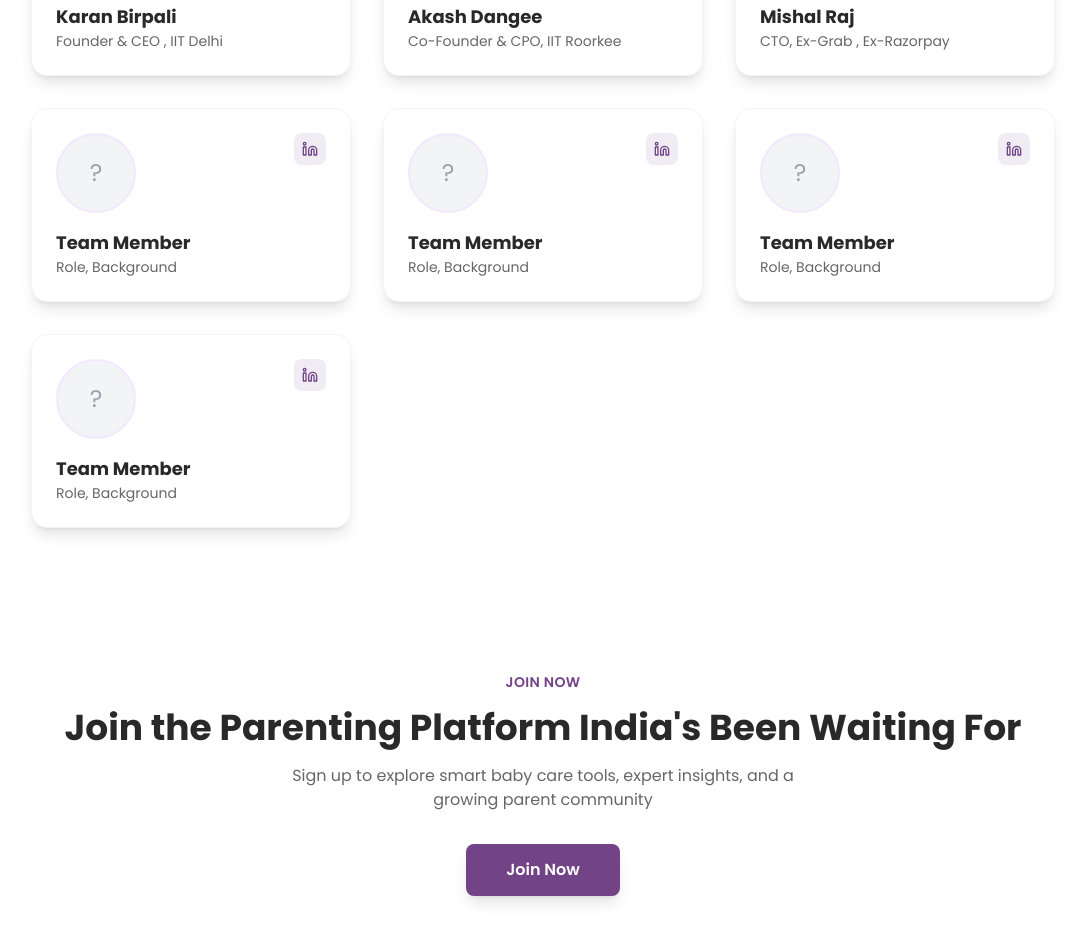
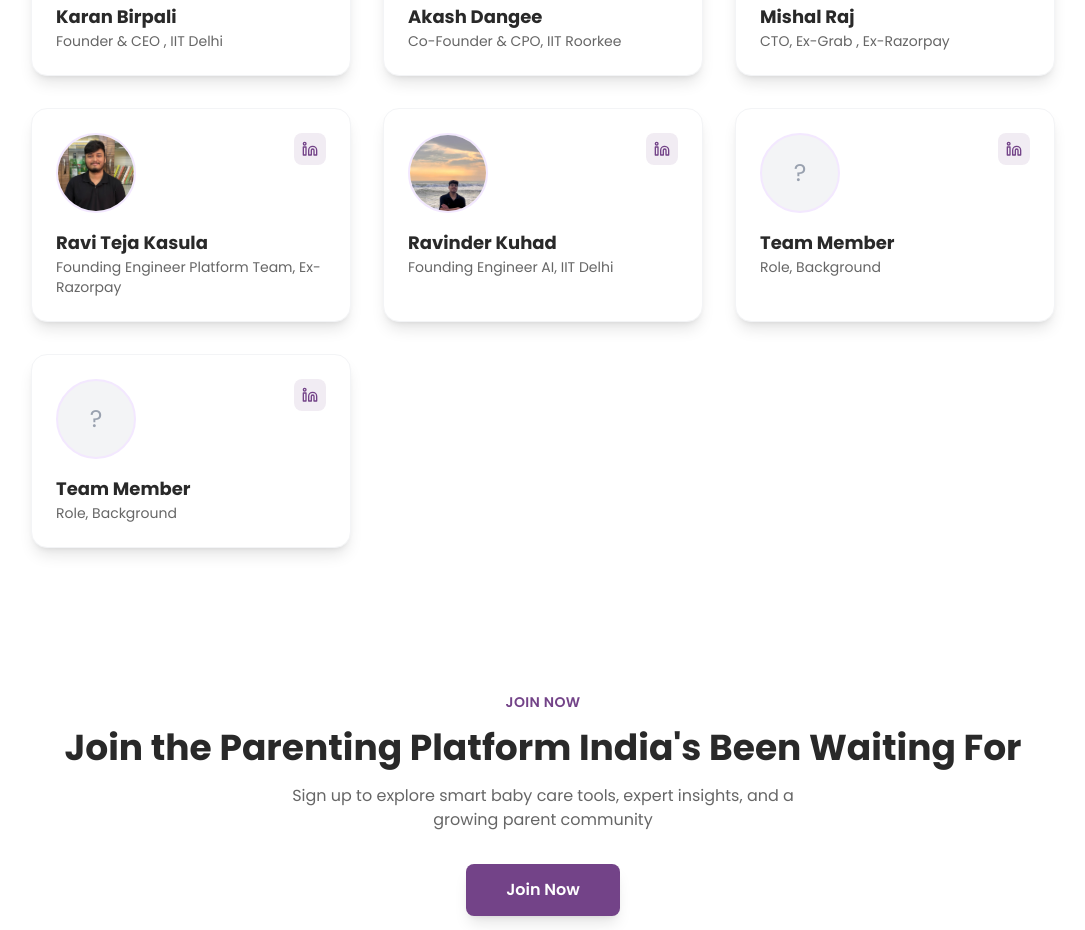
Before and after one commit to ravinderkuhad-pukaar/ui-pukaar-ai-testing, a React (Vite) app: page /about-us in a window 1280 px wide. Shown: the part 2240-3170 px from the top of the page, without its empty margins (97-1182 px from the left). Built offline with nearby package versions, Linux system fonts and the light colour scheme.

Commit message:
about us

```diff
--- a/src/pages/AboutUs.jsx
+++ b/src/pages/AboutUs.jsx
@@ -239,7 +239,7 @@ const AboutUs = () => {
                             </div>
                         </motion.div>
 
-                        {/* Member 4 - Placeholder */}
+                        {/* Member 4 - Ravi Teja */}
                         <motion.div
                             initial={{ opacity: 0, y: 30 }}
                             whileInView={{ opacity: 1, y: 0 }}
@@ -248,23 +248,25 @@ const AboutUs = () => {
                             className="bg-white rounded-xl sm:rounded-2xl p-4 sm:p-6 shadow-lg border border-gray-100 hover:shadow-xl transition-shadow"
                         >
                             <div className="flex items-start justify-between mb-3 sm:mb-4">
-                                <div className="w-16 h-16 sm:w-20 sm:h-20 rounded-full overflow-hidden border-2 border-purple-100 bg-gray-100 flex items-center justify-center">
-                                    <span className="text-2xl text-gray-400">?</span>
+                                <div className="w-16 h-16 sm:w-20 sm:h-20 rounded-full overflow-hidden border-2 border-purple-100">
+                                    <img src="/images/ravi.jpeg" alt="Ravi Teja Kasula" className="w-full h-full object-cover object-top" />
                                 </div>
                                 <a
-                                    href="#"
+                                    href="https://in.linkedin.com/in/ravi-teja-kasula-0882a9230"
+                                    target="_blank"
+                                    rel="noopener noreferrer"
                                     className="w-7 h-7 sm:w-8 sm:h-8 bg-primary/10 rounded-lg flex items-center justify-center text-primary hover:bg-primary hover:text-white transition-colors"
                                 >
                                     <Linkedin size={14} className="sm:w-4 sm:h-4" />
                                 </a>
                             </div>
                             <div className="text-left">
-                                <h3 className="text-base sm:text-lg font-bold text-[#292929]">Team Member</h3>
-                                <p className="text-[#666666] text-xs sm:text-sm">Role, Background</p>
+                                <h3 className="text-base sm:text-lg font-bold text-[#292929]">Ravi Teja Kasula</h3>
+                                <p className="text-[#666666] text-xs sm:text-sm">Founding Engineer Platform Team, Ex-Razorpay</p>
                             </div>
                         </motion.div>
 
-                        {/* Member 5 - Placeholder */}
+                        {/* Member 5 - Ravinder */}
                         <motion.div
                             initial={{ opacity: 0, y: 30 }}
                             whileInView={{ opacity: 1, y: 0 }}
@@ -273,19 +275,21 @@ const AboutUs = () => {
                             className="bg-white rounded-xl sm:rounded-2xl p-4 sm:p-6 shadow-lg border border-gray-100 hover:shadow-xl transition-shadow"
                         >
                             <div className="flex items-start justify-between mb-3 sm:mb-4">
-                                <div className="w-16 h-16 sm:w-20 sm:h-20 rounded-full overflow-hidden border-2 border-purple-100 bg-gray-100 flex items-center justify-center">
-                                    <span className="text-2xl text-gray-400">?</span>
+                                <div className="w-16 h-16 sm:w-20 sm:h-20 rounded-full overflow-hidden border-2 border-purple-100">
+                                    <img src="/images/ravinder.png" alt="Ravinder Kuhad" className="w-full h-full object-cover object-top" />
                                 </div>
                                 <a
-                                    href="#"
+                                    href="https://www.linkedin.com/in/ravinder-kuhad/"
+                                    target="_blank"
+                                    rel="noopener noreferrer"
                                     className="w-7 h-7 sm:w-8 sm:h-8 bg-primary/10 rounded-lg flex items-center justify-center text-primary hover:bg-primary hover:text-white transition-colors"
                                 >
                                     <Linkedin size={14} className="sm:w-4 sm:h-4" />
                                 </a>
                             </div>
                             <div className="text-left">
-                                <h3 className="text-base sm:text-lg font-bold text-[#292929]">Team Member</h3>
-                                <p className="text-[#666666] text-xs sm:text-sm">Role, Background</p>
+                                <h3 className="text-base sm:text-lg font-bold text-[#292929]">Ravinder Kuhad</h3>
+                                <p className="text-[#666666] text-xs sm:text-sm">Founding Engineer AI, IIT Delhi</p>
                             </div>
                         </motion.div>
 
```
Also changed, not shown: public/images/ravinder.png (added).
